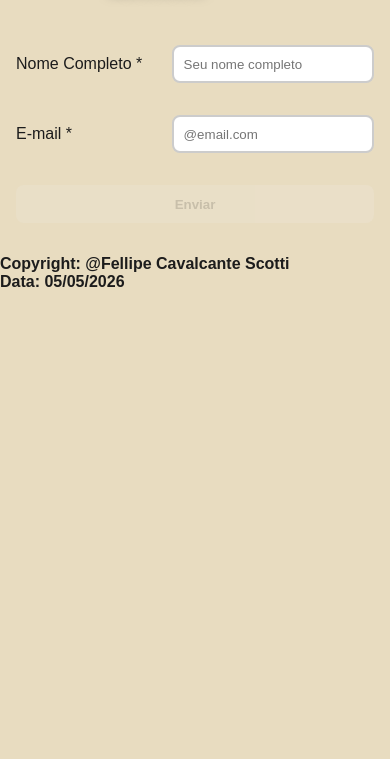
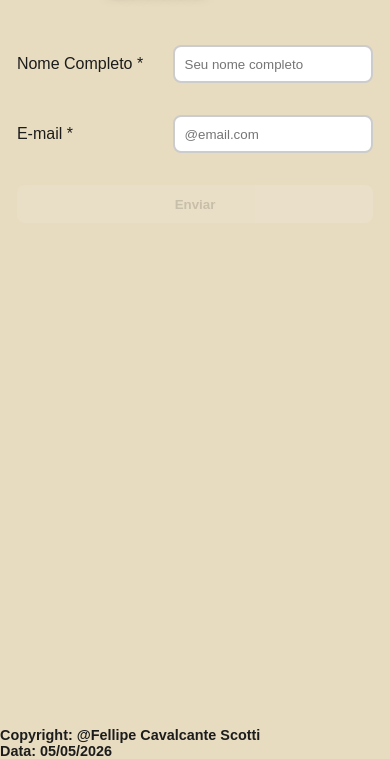
Before and after one commit to Lipescotti/Meu-primeiro-formulario, a plain HTML site: page index.html in a window 390 px wide. Shown: the part 85-844 px from the top of the page. Drawn offline with Linux system fonts and the light colour scheme.

Commit message:
Add footer styles to style.css
Added footer styles for improved layout and responsiveness.

```diff
--- a/style.css
+++ b/style.css
@@ -23,7 +23,11 @@ body
     font-family: var(--fonte_principal);
     background-color: var(--corFundo1);
     color: var(--corLetra1);
-    line-height: clamp(1, 0.5vw, 2);
+
+    min-height: 100vh;
+    display: flex;
+    flex-direction: column;
+
 }
 
 /* Cabeçario da pagina */
@@ -182,3 +186,16 @@ input.error
 {
     border-color: var(--corErro);
 }
+
+
+/* Footer */
+footer
+{
+    font-size: 0.9rem;
+    display: flex;
+    align-items: center;
+    flex-wrap: wrap;
+    gap: 2rem;
+    justify-content: space-between;
+    margin-top: auto;
+}
```
